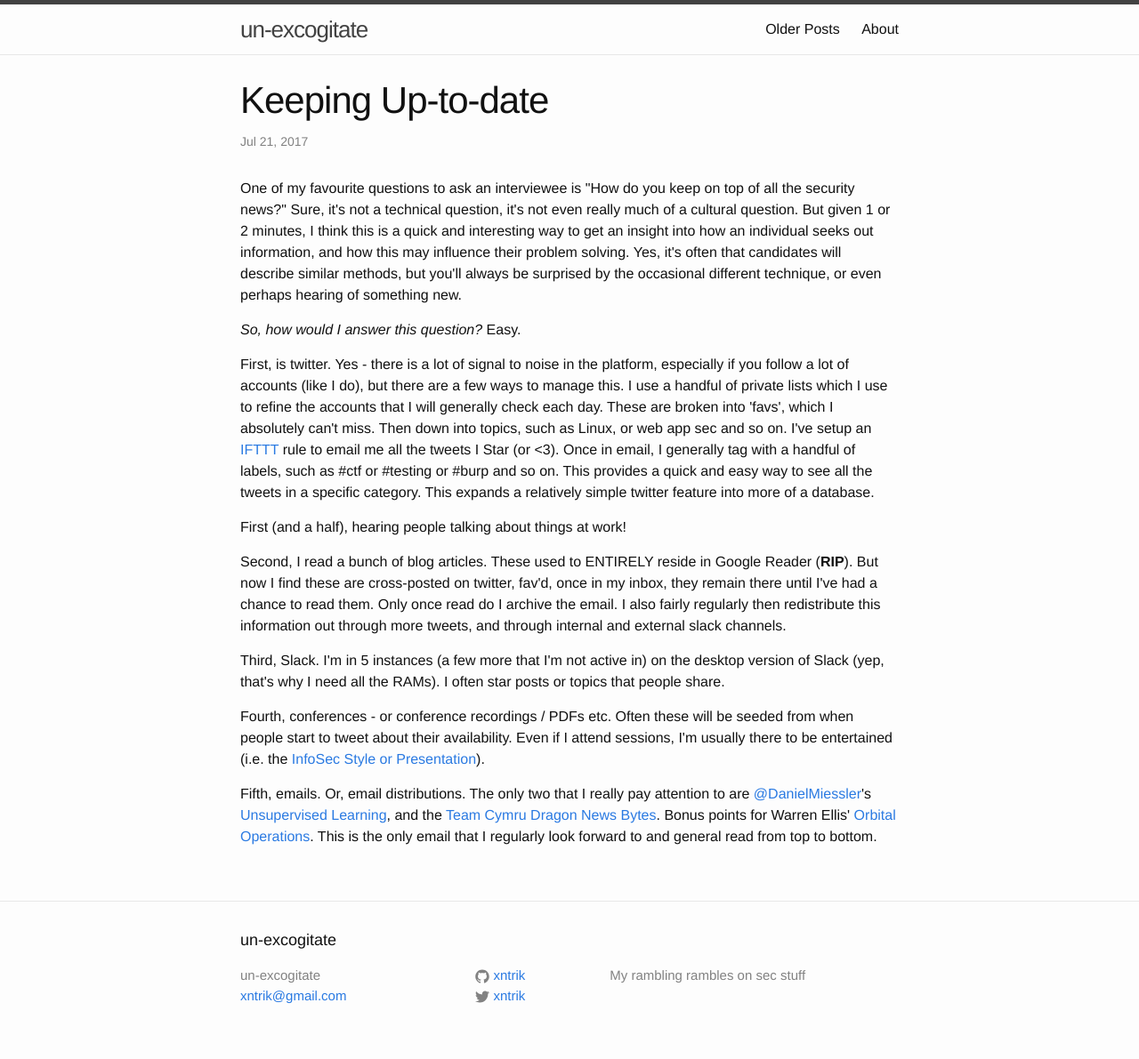
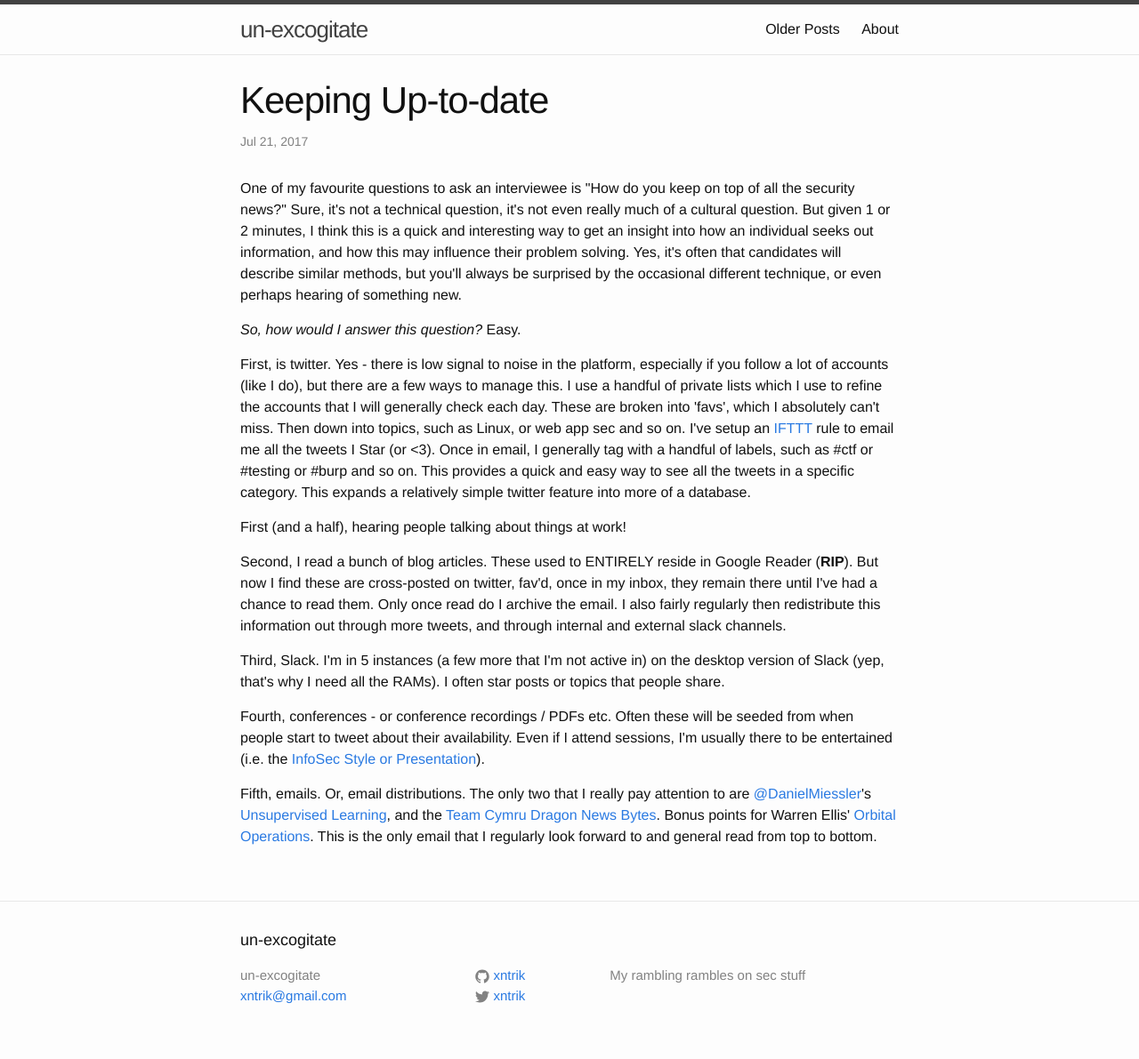
Before and after one commit to xntrik/xntrik.github.io, a Jekyll site: the page built from _posts/2017-07-21-keeping-up-to-date.markdown, in a window 1280 px wide. Shown: the whole page at 89% size. Built offline with Jekyll 4.4.1, drawn with Linux system fonts in a browser that asks for light colours.

```diff
--- a/_posts/2017-07-21-keeping-up-to-date.markdown
+++ b/_posts/2017-07-21-keeping-up-to-date.markdown
@@ -19,7 +19,7 @@
 ---
 <p>One of my favourite questions to ask an interviewee is "How do you keep on top of all the security news?" Sure, it's not a technical question, it's not even really much of a cultural question. But given 1 or 2 minutes, I think this is a quick and interesting way to get an insight into how an individual seeks out information, and how this may influence their problem solving. Yes, it's often that candidates will describe similar methods, but you'll always be surprised by the occasional different technique, or even perhaps hearing of something new.</p>
 <p><em>So, how would I answer this question?</em> Easy.</p>
-<p>First, is twitter. Yes - there is a lot of signal to noise in the platform, especially if you follow a lot of accounts (like I do), but there are a few ways to manage this. I use a handful of private lists which I use to refine the accounts that I will generally check each day. These are broken into 'favs', which I absolutely can't miss. Then down into topics, such as Linux, or web app sec and so on. I've setup an <a href="https://ifttt.com/">IFTTT</a> rule to email me all the tweets I Star (or &lt;3). Once in email, I generally tag with a handful of labels, such as #ctf or #testing or #burp and so on. This provides a quick and easy way to see all the tweets in a specific category. This expands a relatively simple twitter feature into more of a database.</p>
+<p>First, is twitter. Yes - there is low signal to noise in the platform, especially if you follow a lot of accounts (like I do), but there are a few ways to manage this. I use a handful of private lists which I use to refine the accounts that I will generally check each day. These are broken into 'favs', which I absolutely can't miss. Then down into topics, such as Linux, or web app sec and so on. I've setup an <a href="https://ifttt.com/">IFTTT</a> rule to email me all the tweets I Star (or &lt;3). Once in email, I generally tag with a handful of labels, such as #ctf or #testing or #burp and so on. This provides a quick and easy way to see all the tweets in a specific category. This expands a relatively simple twitter feature into more of a database.</p>
 <p>First (and a half), hearing people talking about things at work!</p>
 <p>Second, I read a bunch of blog articles. These used to ENTIRELY reside in Google Reader (<b>RIP</b>). But now I find these are cross-posted on twitter, fav'd, once in my inbox, they remain there until I've had a chance to read them. Only once read do I archive the email. I also fairly regularly then redistribute this information out through more tweets, and through internal and external slack channels.</p>
 <p>Third, Slack. I'm in 5 instances (a few more that I'm not active in) on the desktop version of Slack (yep, that's why I need all the RAMs). I often star posts or topics that people share.</p>
```
